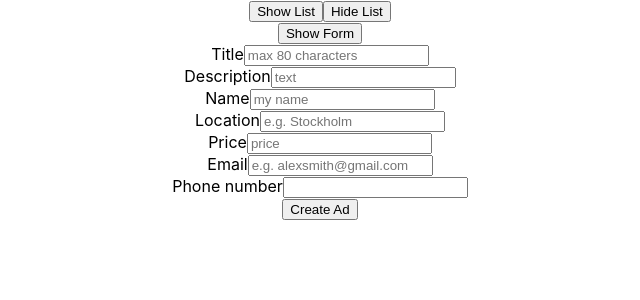
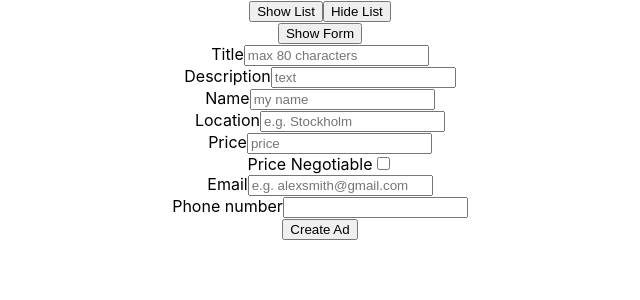
Before and after one commit to williamvage123/React-Project, a React (Create React App) app: page / in a window 1280 px wide. Both pictures are taken after a click on the button "Show Form". Shown: the top 300 px of the page, without its empty margins (320-960 px from the left). Built offline with nearby package versions, Linux system fonts and the light colour scheme; the HTML template or start-up script is replaced by a standard one.

Commit message:
hope it works

```diff
--- a/src/App.js
+++ b/src/App.js
@@ -18,8 +18,7 @@ class App extends Component {
   };
 
   showDetails = (ad) => {
-    this.setState({ad: ad})
-    this.setState({page: "details"})
+    this.setState({ad: ad, page: "details"})
   }
 
 
@@ -33,6 +32,8 @@ class App extends Component {
       pageElement= <List onAdClick={this.showDetails}/>
     }else if(this.state.page==="details"){
       pageElement= <ShowAd ad={this.state.ad} />
+    }else if(this.state.page==="list"){
+
     }
 
 
--- a/src/Form.js
+++ b/src/Form.js
@@ -12,7 +12,8 @@ export default class Form extends React.Component {
             location: '',
             price: null,
             email: '',
-            phone: ''
+            phone: '',
+            priceNegotiable: false
         }
     }
 
@@ -113,6 +114,14 @@ export default class Form extends React.Component {
                     value={this.state.price}
                     onChange={e => this.setState({ price: parseFloat(e.target.value) })} />
                     <br /></div>
+                <div>Price Negotiable<input
+                    name="price negotiable"
+                    type="checkbox"
+                    id="email"
+                    placeholder="price negotiable"
+                    value={this.state.priceNegotiable}
+                    onChange={e => this.change(e)} />
+                    <br /></div>
                 <div>Email<input
                     name="email"
                     type="email"
--- a/src/List.js
+++ b/src/List.js
@@ -15,6 +15,7 @@ export default class List extends React.Component {
         const filter = {
             "limit": 20,
             "offset": 0,
+            //location and value
         };
 
         const filterParam = JSON.stringify(filter);
--- a/src/ShowAd.js
+++ b/src/ShowAd.js
@@ -1,5 +1,5 @@
 
-import React, { Component } from 'react';
+import React from 'react';
 
 
 export default class ShowAd extends React.Component {
@@ -10,8 +10,10 @@ export default class ShowAd extends React.Component {
     render(){
         return(
             <div>
-                {this.props.ad.title}
-                {this.props.ad.description}
+                {this.props.ad.title}<br/>
+                {this.props.ad.description}<br/>
+
+
             </div>
         )
     }
```
